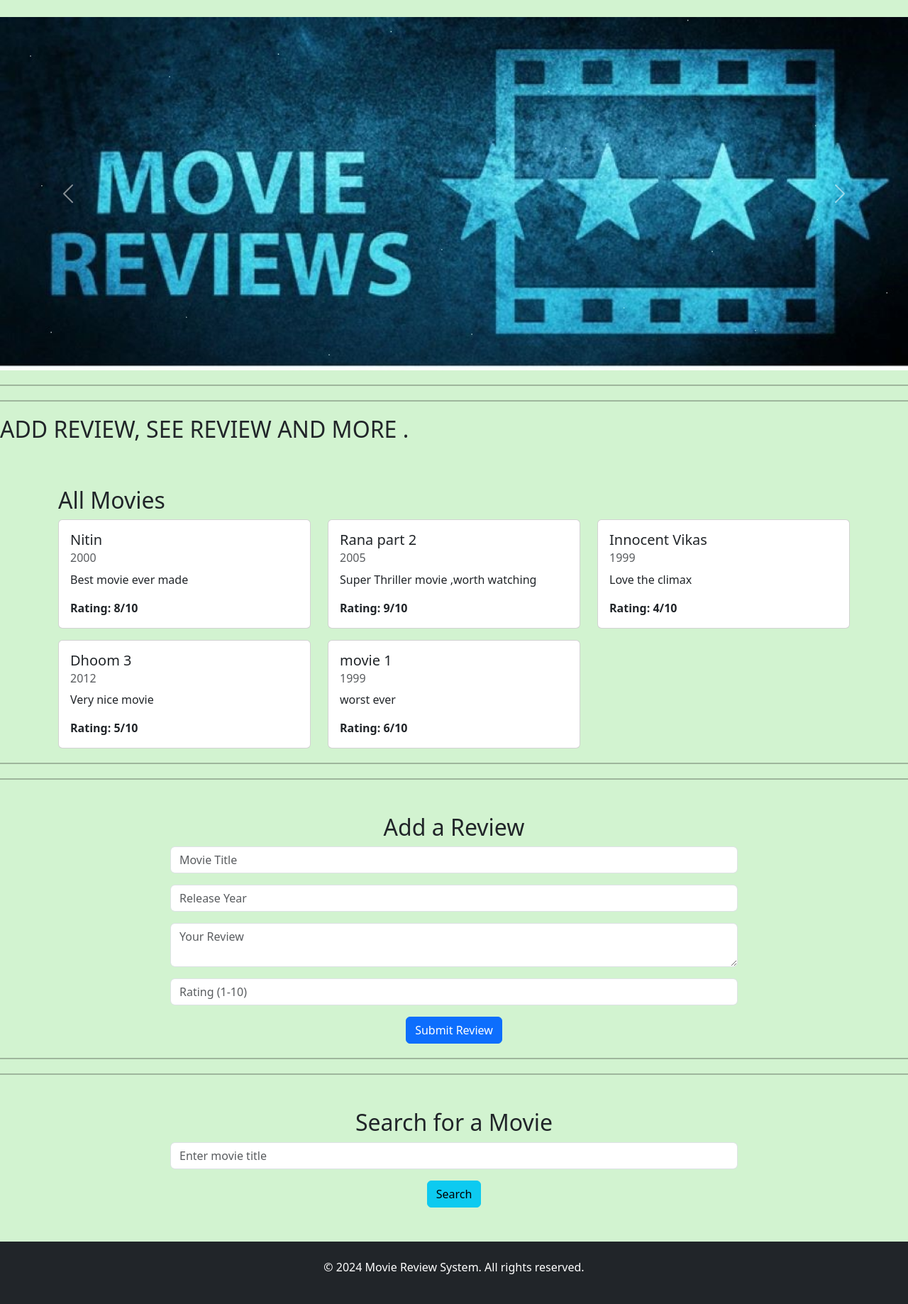
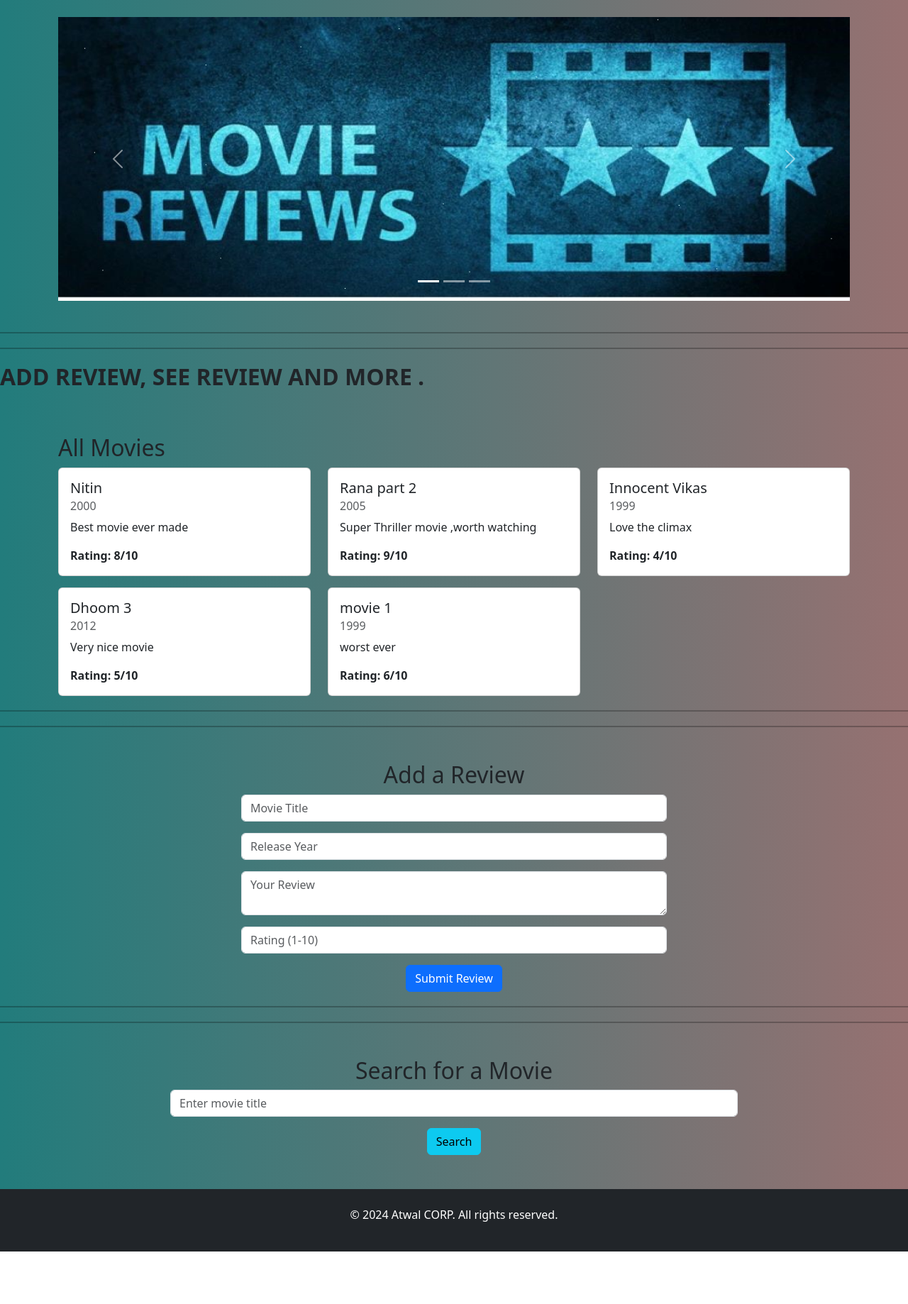
Before and after one commit to NitinAtwal007/movie_reviews_system, a PHP site: page / in a window 1280 px wide. Shown: the part 56-1894 px from the top of the page at 71% size. After the commit the page ends 1820 px from the top, so only its background shows below. Run offline with PHP 8.4, Linux system fonts and the light colour scheme.

Commit message:
Update index.php

```diff
--- a/index.php
+++ b/index.php
@@ -6,8 +6,14 @@
     <title>Movie Review System</title>
 
     <link href="https://cdn.jsdelivr.net/npm/bootstrap@5.3.0-alpha1/dist/css/bootstrap.min.css" rel="stylesheet">
+<style>
+.carousel-item img{
+      width:400px;
+      height: 400px;}
+</style>
+
 </head>
-<body style="background-color:  rgb(210, 243, 208);">
+<body style="background: linear-gradient(to left, rgb(150, 113, 113),rgb(34, 124, 124));">
 
 
 <?php
@@ -15,30 +21,77 @@
 ?>
 
 
-<div id="movieCarousel" class="carousel slide" data-bs-ride="carousel">
+<div class="container">
+    <div id="carouselExampleIndicators" class="carousel slide" data-bs-ride="true">
+      <div class="carousel-indicators">
+        <button
+          type="button"
+          data-bs-target="#carouselExampleIndicators"
+          data-bs-slide-to="0"
+          class="active"
+          aria-current="true"
+          aria-label="Slide 1"
+        ></button>
+        <button
+          type="button"
+          data-bs-target="#carouselExampleIndicators"
+          data-bs-slide-to="1"
+          aria-label="Slide 2"
+        ></button>
+        <button
+          type="button"
+          data-bs-target="#carouselExampleIndicators"
+          data-bs-slide-to="2"
+          aria-label="Slide 3"
+        ></button>
+      </div>
       <div class="carousel-inner">
         <div class="carousel-item active">
-      <img src="image1.jpg" class="d-block w-100" alt="Movie Review System">
+          <img
+          src="image1.jpg"
+          width="200px" class="d-block w-100"
+           height="900"
+          />
         </div>
         <div class="carousel-item">
-      <img src="image4.jpg" class="d-block w-100" alt="Add Your Reviews">
+          <img src="image4.jpg" width="200px"
+          class="d-block w-100"
+          height="900 "
+
+          />
         </div>
         <div class="carousel-item">
-      <img src="image3.jfif"  class="d-block w-100" alt="Search Movies">
+          <img src="image3.jfif  " width="200px"
+          class="d-block w-100"
+          height="900 "
+
+          /></div>
+
       </div>
-  </div>
-  <button class="carousel-control-prev" type="button" data-bs-target="#movieCarousel" data-bs-slide="prev">
+      <button
+        class="carousel-control-prev"
+        type="button"
+        data-bs-target="#carouselExampleIndicators"
+        data-bs-slide="prev"
+      >
         <span class="carousel-control-prev-icon" aria-hidden="true"></span>
         <span class="visually-hidden">Previous</span>
       </button>
-  <button class="carousel-control-next" type="button" data-bs-target="#movieCarousel" data-bs-slide="next">
+      <button
+        class="carousel-control-next"
+        type="button"
+        data-bs-target="#carouselExampleIndicators"
+        data-bs-slide="next"
+      >
         <span class="carousel-control-next-icon" aria-hidden="true"></span>
         <span class="visually-hidden">Next</span>
       </button>
-</div>
+    </div></div>
+    <br />
+
 <hr style="border: 1px solid #000; width: 100%; margin: 20px 0;"><hr style="border: 1px solid #000; width: 100%; margin: 20px 0;">
 <marquee behavior="alternate" direction="right" >
-<h2>ADD REVIEW, SEE REVIEW AND MORE .</h2></marquee>
+<h2><b>ADD REVIEW, SEE REVIEW AND MORE .</b> </h2></marquee>
 
 <div class="container mt-5" id="moviesSection">
     <h2>All Movies</h2>
@@ -52,16 +105,16 @@
 <div class="container mt-5" id="addReviewSection" >
     <h2>Add a Review</h2>
     <div class="mb-3">
-        <input type="text" style="width: 800px;" id="title" class="form-control" placeholder="Movie Title" required>
+        <input type="text" style="width: 600px;" id="title" class="form-control" placeholder="Movie Title" required>
     </div>
     <div class="mb-3">
-        <input type="number" style="width: 800px;"  id="year" class="form-control" placeholder="Release Year" required>
+        <input type="number" style="width: 600px;"  id="year" class="form-control" placeholder="Release Year" required>
     </div>
     <div class="mb-3">
-        <textarea id="review" style="width: 800px;"  class="form-control" placeholder="Your Review" required></textarea>
+        <textarea id="review" style="width: 600px;"  class="form-control" placeholder="Your Review" required></textarea>
     </div>
     <div class="mb-3">
-        <input type="number" style="width: 800px;" id="rating" class="form-control" placeholder="Rating (1-10)" required>
+        <input type="number" style="width: 600px;" id="rating" class="form-control" placeholder="Rating (1-10)" required>
     </div>
     <button class="btn btn-primary" onclick="addReview()">Submit Review</button>
 </div></center>
@@ -75,60 +128,27 @@
     <div class="mb-3">
         <input type="text"  style="width: 800px;" id="searchTitle" class="form-control" placeholder="Enter movie title" required>
     </div>
-    <button class="btn btn-info" onclick="searchMovie()">Search</button>
-    <div id="searchResult" class="mt-3"></div>
+    <button class="btn btn-info" onclick="searchMovie()" >Search</button>
+    <div id="searchResult" class="mt-3" style="width: 500px;"></div>
 </div></center>
 
 
 <footer class="bg-dark text-white mt-5 p-4 text-center">
-    <p>&copy; 2024 Movie Review System. All rights reserved.</p>
+    <p>&copy; 2024 Atwal CORP. All rights reserved.</p>
 </footer>
 
-
 <script>
-    // Display Movies
-    function displayMovies() {
-        const movieContainer = document.getElementById('movies');
-        movieContainer.innerHTML = '';
-        movies.forEach(movie => {
-            const movieCard = `
-                <div class="col-md-4">
-                    <div class="card">
-                        <div class="card-body">
-                            <h5 class="card-title">${movie.title}</h5>
-                            <h6 class="card-subtitle mb-2 text-muted">${movie.year}</h6>
-                            <p class="card-text">${movie.review}</p>
-                            <p class="card-text"><strong>Rating: ${movie.rating}/10</strong></p>
-                        </div>
-                    </div>
-                </div>
-            `;
-            movieContainer.innerHTML += movieCard;
-        });
-    }
-
-    /*Add Review
 function addReview() {
     const title = document.getElementById('title').value;
     const year = document.getElementById('year').value;
     const review = document.getElementById('review').value;
     const rating = document.getElementById('rating').value;
 
-        movies.push({ title, year, review, rating });
-        displayMovies();
-
-        // Clear input fields
-        document.getElementById('title').value = '';
-        document.getElementById('year').value = '';
-        document.getElementById('review').value = '';
-        document.getElementById('rating').value = '';
+    // Validate input fields
+    if (!title || !year || !review || !rating) {
+        alert("Please fill in all fields.");
+        return; // Don't proceed if any field is empty
     }
-        */
-        function addReview() {
-    const title = document.getElementById('title').value;
-    const year = document.getElementById('year').value;
-    const review = document.getElementById('review').value;
-    const rating = document.getElementById('rating').value;
 
     fetch('add_review.php', {
         method: 'POST',
@@ -150,66 +170,7 @@
 }
 
 
-function searchMovie() {
-    const searchTitle = document.getElementById('searchTitle').value.toLowerCase();
-    const resultContainer = document.getElementById('searchResult');
 
-    fetch('fetch_reviews.php')
-        .then(response => response.json())
-        .then(movies => {
-            resultContainer.innerHTML = '';
-            const foundMovies = movies.filter(movie => movie.title.toLowerCase().includes(searchTitle));
-
-            if (foundMovies.length > 0) {
-                foundMovies.forEach(movie => {
-                    const movieCard = `
-                        <div class="card mt-3">
-                            <div class="card-body">
-                                <h5 class="card-title">${movie.title}</h5>
-                                <h6 class="card-subtitle mb-2 text-muted">${movie.year}</h6>
-                                <p class="card-text">${movie.review}</p>
-                                <p class="card-text"><strong>Rating: ${movie.rating}/10</strong></p>
-                            </div>
-                        </div>
-                    `;
-                    resultContainer.innerHTML += movieCard;
-                });
-            } else {
-                resultContainer.innerHTML = '<p class="text-danger">No movies found.</p>';
-            }
-        })
-        .catch(error => console.error('Error:', error));
-}
-
-    /* Search Movie
-    function searchMovie() {
-        const searchTitle = document.getElementById('searchTitle').value;
-        const resultContainer = document.getElementById('searchResult');
-        resultContainer.innerHTML = '';
-
-        const foundMovies = movies.filter(movie => movie.title.toLowerCase().includes(searchTitle.toLowerCase()));
-
-        if (foundMovies.length > 0) {
-            foundMovies.forEach(movie => {
-                const movieCard = `
-                    <div class="card mt-3">
-                        <div class="card-body">
-                            <h5 class="card-title">${movie.title}</h5>
-                            <h6 class="card-subtitle mb-2 text-muted">${movie.year}</h6>
-                            <p class="card-text">${movie.review}</p>
-                            <p class="card-text"><strong>Rating: ${movie.rating}/10</strong></p>
-                        </div>
-                    </div>
-                `;
-                resultContainer.innerHTML += movieCard;
-            });
-        } else {
-            resultContainer.innerHTML = '<p class="text-danger">No movies found.</p>';
-        }
-    }
-*/
-    /*  Initial display of movies
-    displayMovies();  */
 function displayMovies() {
     fetch('fetch_reviews.php')
         .then(response => response.json())
@@ -234,6 +195,41 @@
         })
         .catch(error => console.error('Error:', error));
 }
+function searchMovie() {
+    const searchTitle = document.getElementById('searchTitle').value.trim(); // Trim to avoid leading/trailing spaces
+    const resultContainer = document.getElementById('searchResult');
+
+    if (searchTitle === "") {
+        resultContainer.innerHTML = '<p class="text-warning">Please enter a movie title to search.</p>';
+        return; // Don't proceed if the search input is empty
+    }
+
+    fetch('fetch_reviews.php')
+        .then(response => response.json())
+        .then(movies => {
+            resultContainer.innerHTML = '';
+            const foundMovies = movies.filter(movie => movie.title.toLowerCase().includes(searchTitle.toLowerCase()));
+
+            if (foundMovies.length > 0) {
+                foundMovies.forEach(movie => {
+                    const movieCard = `
+                        <div class="card mt-3">
+                            <div class="card-body">
+                                <h5 class="card-title">${movie.title}</h5>
+                                <h6 class="card-subtitle mb-2 text-muted">${movie.year}</h6>
+                                <p class="card-text">${movie.review}</p>
+                                <p class="card-text"><strong>Rating: ${movie.rating}/10</strong></p>
+                            </div>
+                        </div>
+                    `;
+                    resultContainer.innerHTML += movieCard;
+                });
+            } else {
+                resultContainer.innerHTML = '<p class="text-danger">No movies found.</p>';
+            }
+        })
+        .catch(error => console.error('Error:', error));
+}
 
 
 
@@ -242,6 +238,7 @@
     document.addEventListener('DOMContentLoaded', displayMovies);
 </script>
 
+
 <script src="https://cdn.jsdelivr.net/npm/bootstrap@5.3.0-alpha1/dist/js/bootstrap.bundle.min.js"></script>
 </body>
 </html>
```
Lines whose indentation alone changed are shown as unchanged.
